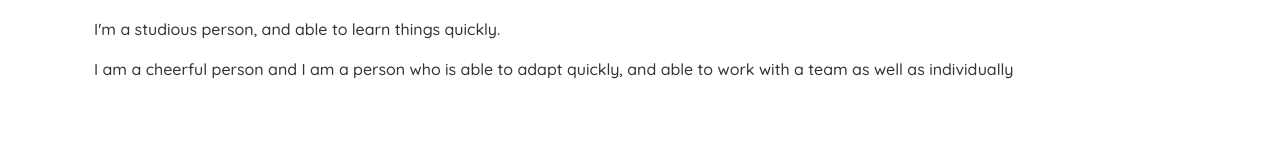
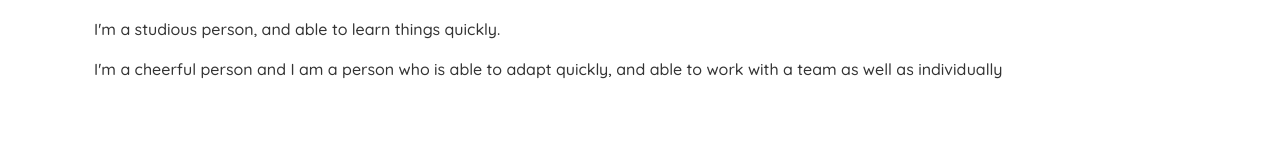
Before and after one commit to Andifaisal313/portfolio, a plain HTML site: page index.html in a window 1280 px wide. Shown: the part 727-874 px from the top of the page. Drawn offline with Linux system fonts and the light colour scheme.

Commit message:
Update index.html

```diff
--- a/index.html
+++ b/index.html
@@ -54,7 +54,7 @@
 		<div class="container">
 		<h3>About</h3>
 				<p>I'm a studious person, and able to learn things quickly.</p>
-				<p>I am a cheerful person and I am a person who is able to adapt quickly, and able to work with a team as well as individually </p>
+				<p>I'm a cheerful person and I am a person who is able to adapt quickly, and able to work with a team as well as individually </p>
 
 		</div>
 		</section>
```
